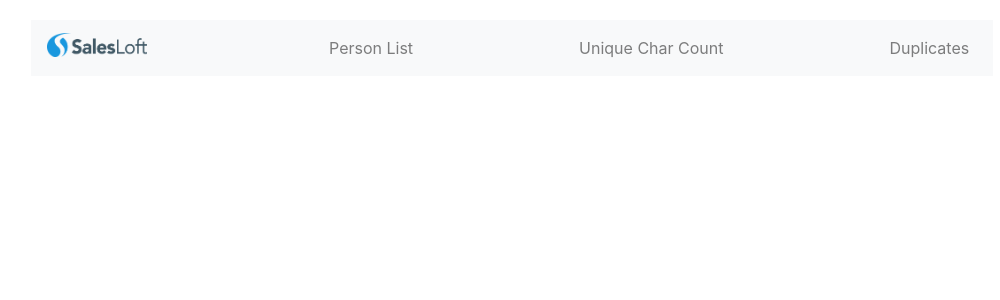
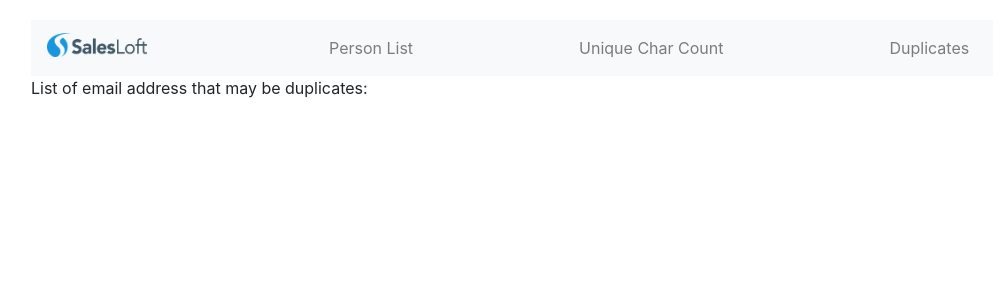
Before and after one commit to alexperrotta/people_finder, a React (Create React App) app: page /duplicate in a window 1280 px wide. Shown: the top 300 px of the page, without its empty margins (54-1054 px from the left). Built offline with nearby package versions, Linux system fonts and the light colour scheme; no server answers.

Commit message:
duplicate component

```diff
--- a/src/App.js
+++ b/src/App.js
@@ -5,6 +5,7 @@ import { Route, Switch } from 'react-router-dom';
 import Header from './components/header';
 import PersonList from './components/personList';
 import Count from './components/count';
+import Duplicate from './components/duplicate';
 require('dotenv').config();
 
 class App extends Component {
@@ -15,6 +16,7 @@ class App extends Component {
         <Switch>
           <Route path="/personList" component={PersonList} />
           <Route path="/count" component={Count} />
+          <Route path="/duplicate" component={Duplicate} />
         </Switch>
       </div>
     );
--- /dev/null
+++ b/src/components/duplicate.js
@@ -0,0 +1,39 @@
+import React, { Component } from 'react';
+import axios from 'axios';
+
+const config = {
+    headers : {
+		'Access-Control-Allow-Origin': '*',
+		Authorization: `${process.env.REACT_APP_SL_KEY}`
+	}
+};
+
+class Duplicate extends Component {
+
+	constructor(){
+        super();
+        this.state = {
+            people: [],
+        }
+    }
+
+	componentDidMount() {
+		axios.get('https://api.salesloft.com/v2/people.json', config)
+		.then(res => {
+			this.setState({
+				people: res.data.data
+			});
+		})
+	}
+
+
+	render() {
+		return (
+            <div className='container'>
+				<p>List of email address that may be duplicates: </p>
+			</div>
+		)
+	}
+}
+
+export default Duplicate;
--- a/src/components/header.js
+++ b/src/components/header.js
@@ -20,7 +20,7 @@ class Header extends Component {
                                 <Link to="/count" className="nav-link">Unique Char Count</Link>
                             </li>
                             <li className="nav-item">
-                                <Link to="/" className="nav-link">Duplicates</Link>
+                                <Link to="/duplicate" className="nav-link">Duplicates</Link>
                             </li>
                         </ul>
                         </div>
```
